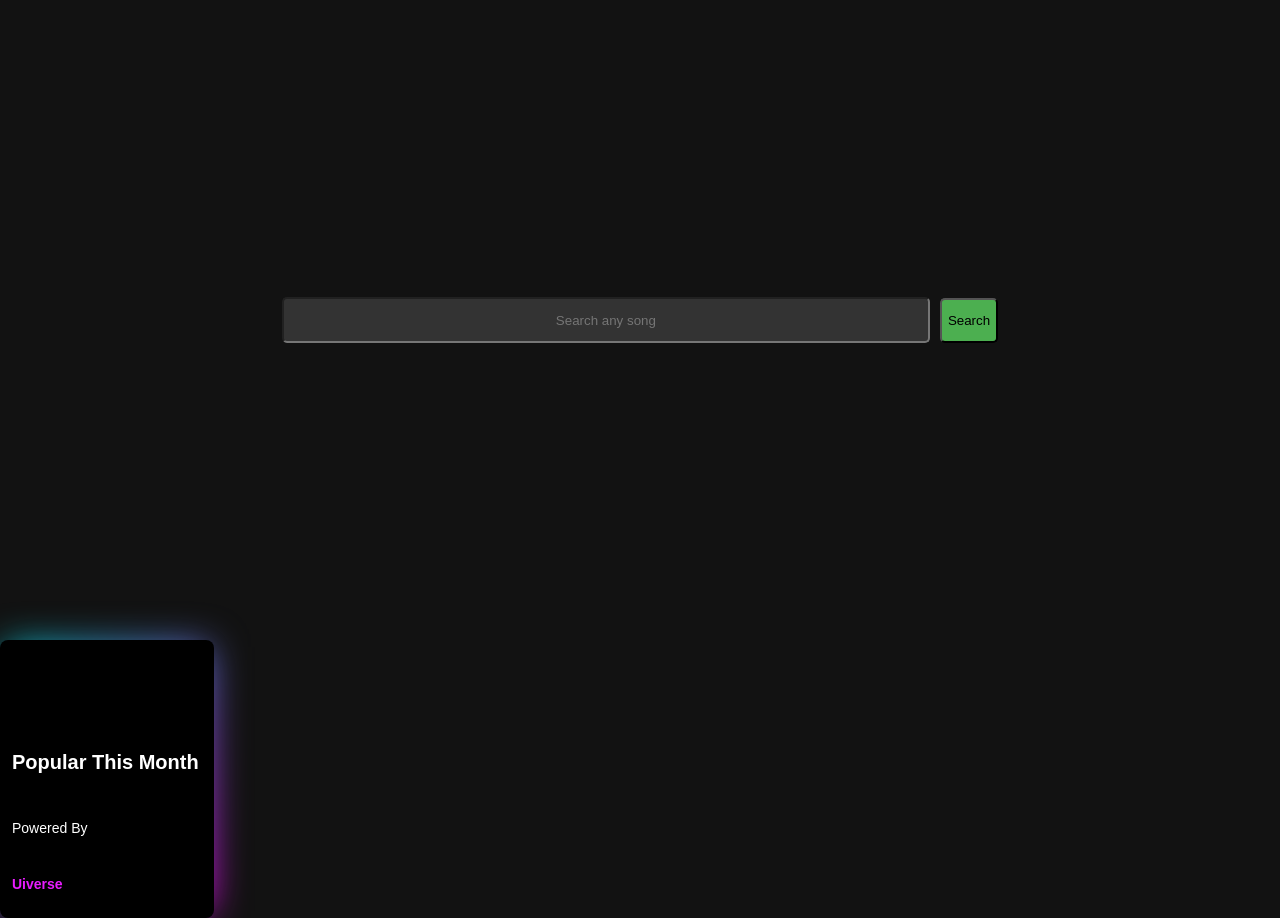
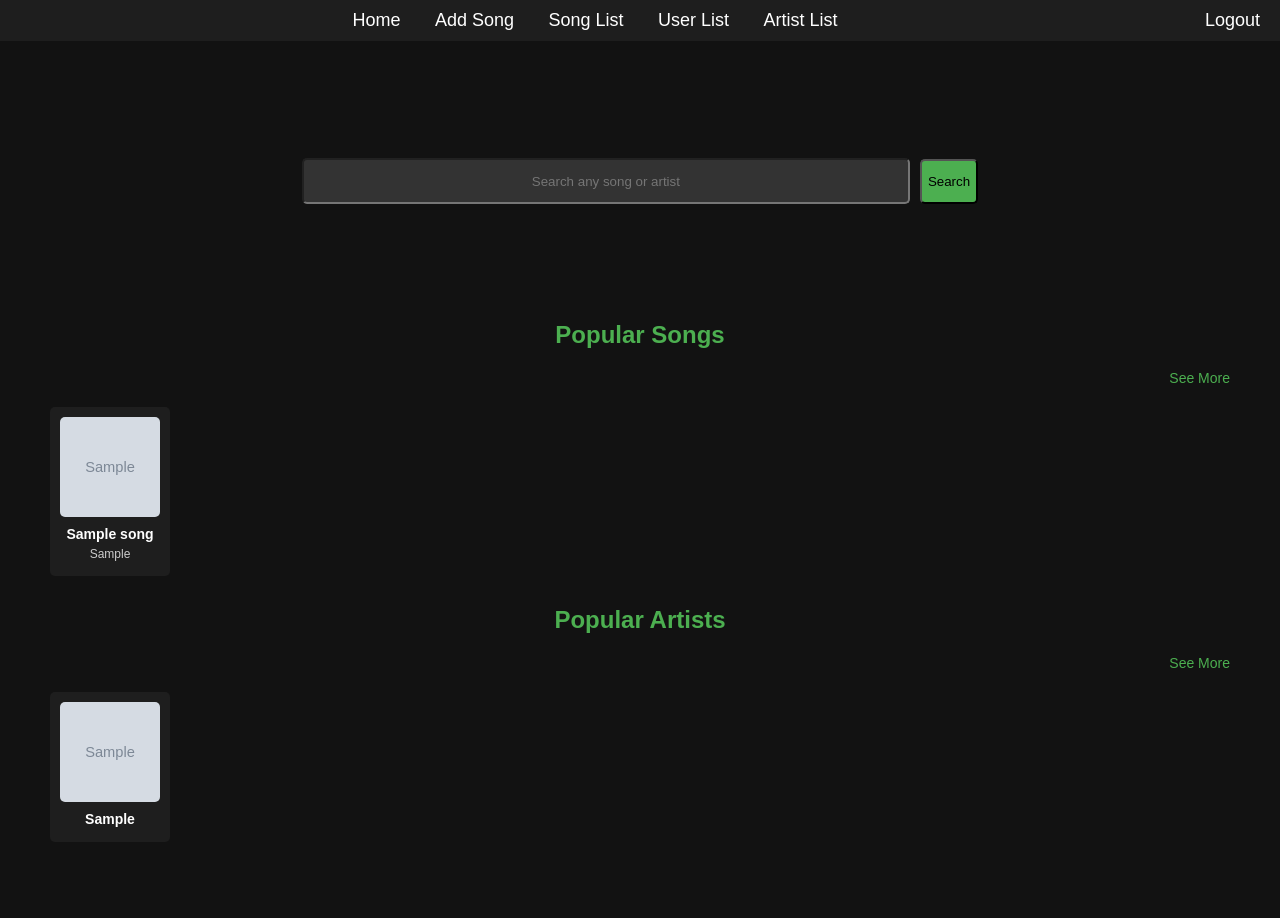
Before and after one commit to tanvir0188/Music-library, a PHP site: the page made by admin panel/index.php in a window 1280 px wide. After the commit the page ends 827 px from the top, so only its background shows below. Run offline with PHP 8.4, Linux system fonts and the light colour scheme; the visitor is signed in with stand-in values (Sample User, id 1); tables that the repository leaves empty hold one stand-in row (values such as "Sample post"); grey boxes marked "Sample" are stand-in pictures.

Commit message:
search option added, populars added

```diff
--- a/admin panel/addSongForm.php
+++ b/admin panel/addSongForm.php
@@ -20,7 +20,7 @@ if (!isset($_SESSION['userid']) || $_SESSION['usertype'] !== 'admin') {
 
 <body>
     <nav>
-        <a href="../index.php">Home</a>
+        <a href="index.php">Home</a>
         <a href="addSongForm.php">Add Song</a>
         <a href="songs.php">Song List</a>
         <a href="userList.php">User List</a>
--- a/admin panel/adminStyle.css
+++ b/admin panel/adminStyle.css
@@ -86,8 +86,7 @@ nav a:hover {
 
 .advance-searchbar {
     display: flex;
-    min-height: 80vh;
-
+    min-height: 30vh;
     align-items: center;
     justify-content: center;
 }
@@ -111,6 +110,14 @@ nav a:hover {
 
 .advance-searchbar input[type=submit]:hover {
     background-color: #45a049;
+}
+
+.advance-searchbar form{
+    width: 100%;
+    display: flex;
+
+    justify-content: center;
+    align-items: center;
 }
 
 .container {
@@ -279,3 +286,51 @@ input[type=submit]:hover,
     justify-content: space-between;
     gap: 10px;
 }
+
+.songlist-container {
+    display: flex;
+    flex-wrap: nowrap;
+    overflow-x: auto;
+
+}
+
+.song-card {
+    background-color: #1e1e1e;
+    padding: 10px;
+    margin: 10px;
+    border-radius: 5px;
+    text-align: center;
+}
+
+.song-card img {
+    width: 100px;
+    height: 100px;
+    border-radius: 5px;
+}
+
+.song-card h3 {
+    color: #fff;
+    font-size: 14px;
+    margin: 5px 0;
+}
+
+.song-card p {
+    color: #ccc;
+    font-size: 12px;
+    margin: 5px 0;
+}
+
+.see-more {
+    text-align: right;
+    margin: 10px;
+}
+
+.see-more a {
+    color: #4CAF50;
+    text-decoration: none;
+    font-size: 14px;
+}
+
+.see-more a:hover {
+    color: #45a049;
+}
--- a/admin panel/artistList.php
+++ b/admin panel/artistList.php
@@ -47,7 +47,7 @@ if (isset($_GET['search'])) {
 </head>
 <body>
     <nav>
-        <a href="../index.php">Home</a>
+        <a href="index.php">Home</a>
         <a href="addSongForm.php">Add Song</a>
         <a href="songs.php">Song List</a>
         <a href="userList.php">User List</a>
--- a/admin panel/index.php
+++ b/admin panel/index.php
@@ -1,3 +1,37 @@
+<?php
+session_start();
+require '../db.php';
+
+// Check if user is logged in and is an admin
+if (!isset($_SESSION['userid']) || $_SESSION['usertype'] !== 'admin') {
+    header("Location: ../loginAnd signup.html");
+    exit();
+}
+
+// Function to fetch most popular songs
+function fetchPopularSongs($limit) {
+    global $conn;
+    $query = "SELECT name, artist, img FROM songs ORDER BY popularity DESC LIMIT $limit";
+    return $conn->query($query);
+}
+
+// Function to fetch most popular artists by aggregating song popularity
+function fetchPopularArtists($limit) {
+    global $conn;
+    $query = "SELECT artist, SUM(popularity) as total_popularity, MAX(img) as img
+              FROM songs
+              GROUP BY artist
+              ORDER BY total_popularity DESC
+              LIMIT $limit";
+    return $conn->query($query);
+}
+
+// Fetch top 10 popular songs
+$popularSongs = fetchPopularSongs(10);
+// Fetch top 10 popular artists
+$popularArtists = fetchPopularArtists(10);
+?>
+
 <!DOCTYPE html>
 <html lang="en">
 
@@ -6,25 +40,101 @@
     <meta name="viewport" content="width=device-width, initial-scale=1.0">
     <title>Admin Panel</title>
     <link rel="stylesheet" href="adminStyle.css">
+    <style>
+        .list-container {
+            display: flex;
+            flex-wrap: nowrap;
+            overflow-x: auto;
+        }
 
+        .item-card {
+            background-color: #1e1e1e;
+            padding: 10px;
+            margin: 10px;
+            border-radius: 5px;
+            text-align: center;
+            flex: 0 0 auto;
+        }
+
+        .item-card img {
+            width: 100px;
+            height: 100px;
+            border-radius: 5px;
+        }
+
+        .item-card h3 {
+            color: #fff;
+            font-size: 14px;
+            margin: 5px 0;
+        }
+
+        .item-card p {
+            color: #ccc;
+            font-size: 12px;
+            margin: 5px 0;
+        }
+
+        .see-more {
+            text-align: right;
+            margin: 10px;
+        }
+
+        .see-more a {
+            color: #4CAF50;
+            text-decoration: none;
+            font-size: 14px;
+        }
+
+        .see-more a:hover {
+            color: #45a049;
+        }
+    </style>
 </head>
 
 <body>
-<div class="advance-searchbar">
-        <input type="text" placeholder="Search any song" required>
-        <input type="submit" value="Search">
-    </div>
-    <div class="songlist-container">
-    </div>
-    <div class="card">
-        <p class="heading">
-            Popular this month
-        </p>
-        <p>
-            Powered By
-        </p>
-        <p>Uiverse
-        </p>
+    <nav>
+        <a href="index.php">Home</a>
+        <a href="addSongForm.php">Add Song</a>
+        <a href="songs.php">Song List</a>
+        <a href="userList.php">User List</a>
+        <a href="artistList.php">Artist List</a>
+        <a href="../logout.php" style="float:right; margin-right:20px;">Logout</a>
+    </nav>
+
+    <div class="container">
+        <div class="advance-searchbar">
+            <form action="searchResults.php" method="GET">
+                <input type="text" name="query" placeholder="Search any song or artist" required>
+                <input type="submit" value="Search">
+            </form>
+        </div>
+
+        <h2>Popular Songs</h2>
+        <div class="see-more">
+            <a href="mostPopularSongs.php">See More</a>
+        </div>
+        <div class="list-container">
+            <?php while ($row = $popularSongs->fetch_assoc()) : ?>
+                <div class="item-card">
+                    <img src="<?php echo htmlspecialchars($row['img']); ?>" alt="Song Image">
+                    <h3><?php echo htmlspecialchars($row['name']); ?></h3>
+                    <p><?php echo htmlspecialchars($row['artist']); ?></p>
+                </div>
+            <?php endwhile; ?>
+        </div>
+
+        <h2>Popular Artists</h2>
+        <div class="see-more">
+            <a href="mostPopularArtists.php">See More</a>
+        </div>
+        <div class="list-container">
+            <?php while ($row = $popularArtists->fetch_assoc()) : ?>
+                <div class="item-card">
+                    <img src="<?php echo htmlspecialchars($row['img']); ?>" alt="Artist Image">
+                    <h3><a href="artistSongs.php?artist=<?php echo urlencode($row['artist']); ?>"><?php echo htmlspecialchars($row['artist']); ?></a></h3>
+                </div>
+            <?php endwhile; ?>
+        </div>
     </div>
 </body>
 
--- a/admin panel/userList.php
+++ b/admin panel/userList.php
@@ -26,7 +26,7 @@ $userListResult = $conn->query($userListQuery);
 
 <body>
     <nav>
-        <a href="../index.php">Home</a>
+        <a href="index.php">Home</a>
         <a href="addSongForm.php">Add Song</a>
         <a href="songs.php">Song List</a>
         <a href="userList.php">User List</a>
```
Also changed, not shown: admin panel/mostPopularArtists.php (added, +96 -0 lines), admin panel/mostPopularSongs.php (added, +91 -0 lines), admin panel/searchResults.php (added, +104 -0 lines).
